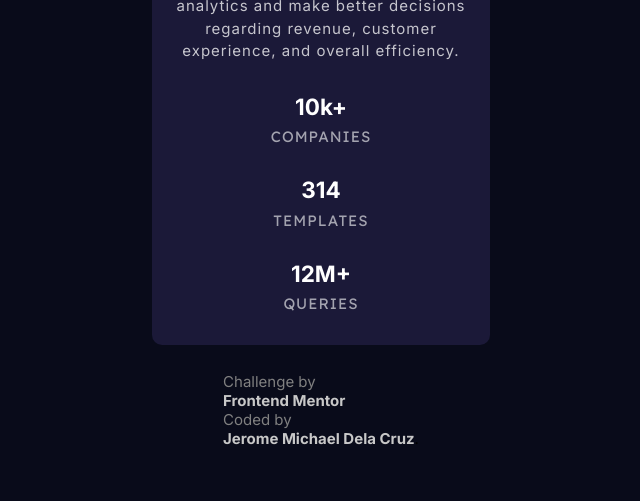
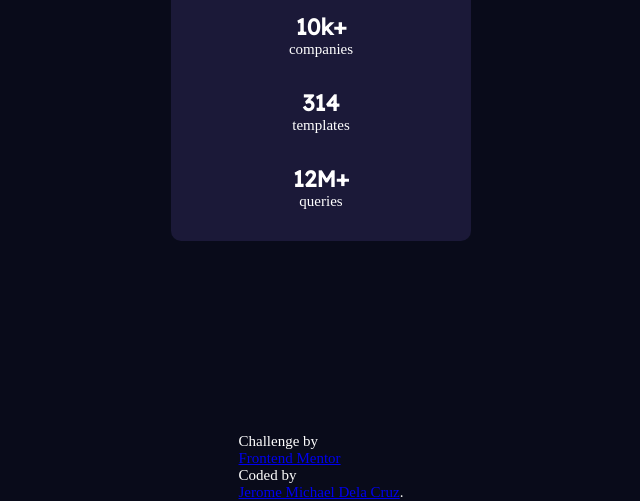
Before and after one commit to noonecaresman023/Frontend-Mentor-Stats-Preview-Card, a plain HTML site: page index.html in a window 1280 px wide. Shown: the part 466-967 px from the top of the page, without its empty margins (319-959 px from the left). Before the commit the page ends 921 px from the top, so only its background shows below. Drawn offline with Linux system fonts and the light colour scheme.

Commit message:
Update styles.css

```diff
--- a/styles.css
+++ b/styles.css
@@ -8,6 +8,16 @@ font-family: 'Lexend Deca', sans-serif;
 */
 
 /** CSS RESET */
+:root{
+    --main-bg-color: hsl(233, 47%, 7%);
+    --card-bg-color: hsl(244, 38%, 16%);
+    --accent-color:  hsl(277, 64%, 61%);
+
+    --main-p-color: hsla(0, 0%, 100%, 0.75);
+    --stat-heading-color: hsla(0, 0%, 100%, 0.6);
+    --img-bg-violet: rgba(92, 1, 148, 0.584);
+}
+
 *{
     margin: 0;
     padding: 0;
@@ -15,128 +25,74 @@ font-family: 'Lexend Deca', sans-serif;
     box-sizing: border-box;
 }
 
-:root{
-    --main-bg-color: hsl(233, 47%, 7%);
-    --card-bg-color: hsl(244, 38%, 16%);
-    --accent-color:  hsl(277, 64%, 61%);
-
-    --main-heading-stats-color: hsl(0, 0%, 100%);
-    --main-p-color: hsla(0, 0%, 100%, 0.75);
-    --stat-heading-color: hsla(0, 0%, 100%, 0.6);
-    --img-bg-violet: rgba(114, 1, 184, 0.584);
+body{
+    display: flex;
+    flex-direction: column;
+    justify-content: center;
+    align-items: center;
+    font-size: 15px;
+    background-color: var(--main-bg-color);
+    color: white;
+    min-height: 100vh;
+    font-weight: 400;
 }
 
-body{
-    background-color: var(--main-bg-color);
-    font-size: 15px;
-    min-height: 100vh;
-    display: flex;
-    flex-direction: column;
-    align-items: center;
-    justify-content: center;
+main{
+    display: inherit;
+    flex-direction: inherit;
+    margin: 15%;
+}
+
+.img{
+    background: url(./images/image-header-mobile.jpg);
+    height: 220px;
+    width: 300px;
+    background-size: 100%;
+    background-repeat: no-repeat;
+    overflow: hidden;
+    border-radius: 10px 10px 0 0;
+}
+
+.img-overlay{
+    background: var(--img-bg-violet);
+    height: 100%;
+}
+
+.container{
+    width: 300px;
+    text-align: center;
+    padding: 1rem;
+    background-color: var(--card-bg-color);
+    border-radius: 0 0 10px 10px;
 }
 
 
-.container{
-    max-width: 375px;
-    background-color: var(--card-bg-color);
-    text-align: center;
-    margin: 5%;
-    border-radius: 10px;
+.card-intro, .companies-data, .templates-data, .queries-data{
+    padding: 1em;
+}
+
+.card-intro, .main-p{
+    font-family: 'Inter', sans-serif;
 }
 
 
-.image{
-    background-image: url(./images/image-header-mobile.jpg);
-    max-width: 100%;
-    height: 280px;
-    background-repeat: no-repeat;
-    background-size: contain;
-    border-radius: 10px 10px 0 0;
-    overflow: hidden;
+section h2, .companies-p, .templates-p, .queries-p{
+    font-family: 'Lexend Deca', sans-serif;
+    text-transform: uppercase;
 }
 
-.img-overlay{
-    background-color: var(--img-bg-violet);
-    width: 100%;
-    height: 250px;
-    overflow: hidden;
-}
-
-
-.card-content-info{
-    display: flex;
-    flex-direction: column;
-    gap: 1em;
-    padding: 5%;
-}
-
-.card-stats-container{
-    display: inherit;
-    flex-direction: inherit;
-    gap: 2em;
-    padding: 5%;
-}
-
-
-
-.companies-data, .templates-data, .queries-data {
-    display: inherit;
-    flex-direction: inherit;
-    gap: .5em;
-}
-
-/** styling for data/stats section */
-
-
-/** h1 style */
-.card-intro{
-    color: var(--main-heading-stats-color);
-    font-family: 'Inter', sans-serif;
-    font-weight: 700;
-}
-
-/** main paragraph style */
-.container  .card-description{
-    color: var(--main-p-color);
-    font-family: 'Inter', sans-serif;
-    font-weight: 400;
-    letter-spacing: 1px;
-    line-height: 1.5em;
-}
-
-/** h2 styles */
-section h2{
-    color: var(--main-heading-stats-color);
-    text-transform: uppercase;
-    font-family: 'Inter', sans-serif;
-    font-weight: 700;
-}
-
-/** card stats styles */
-section p{
+section .companies-p, .templates-p, .queries-p{
+    padding: .5rem;
     color: var(--stat-heading-color);
-    text-transform: uppercase;
-    font-family: 'Lexend Deca', sans-serif;
-    font-weight: 400;
     letter-spacing: 1px;
 }
 
-.attribution{
-    font-family: 'Inter', sans-serif;
-    margin: 0.5em;
-
+section .main-p{
+    padding-bottom: 2em;
+    color: var(--main-p-color);
+    line-height: 25px;
 }
 
-.attribution a{
-    color: rgb(200, 200, 200);
-    font-weight: bold;
-    text-decoration: none;
-}
-
-.attribution p{
-    color: gray;
-}
 
 /***********************************************************/
 
```
